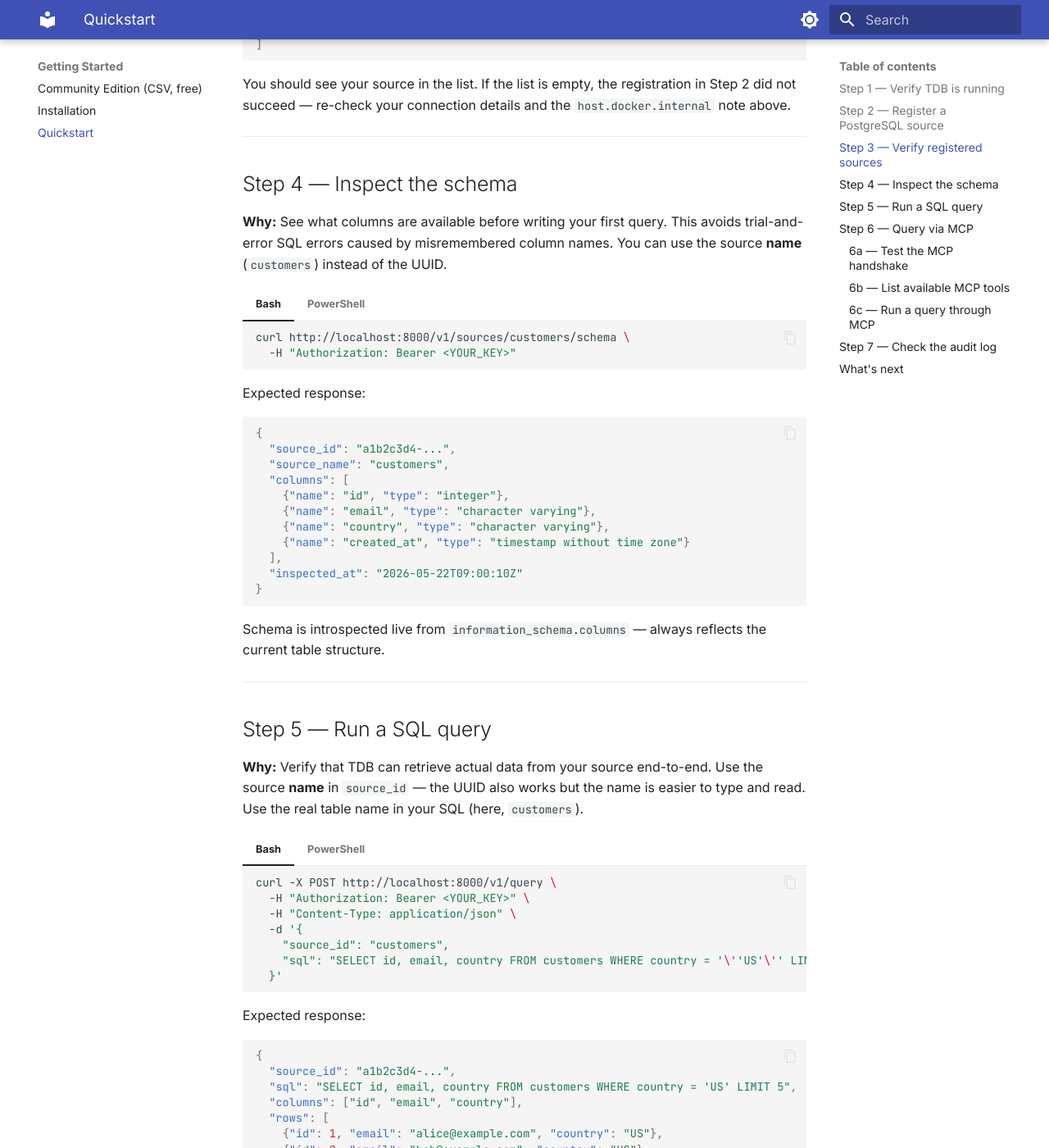
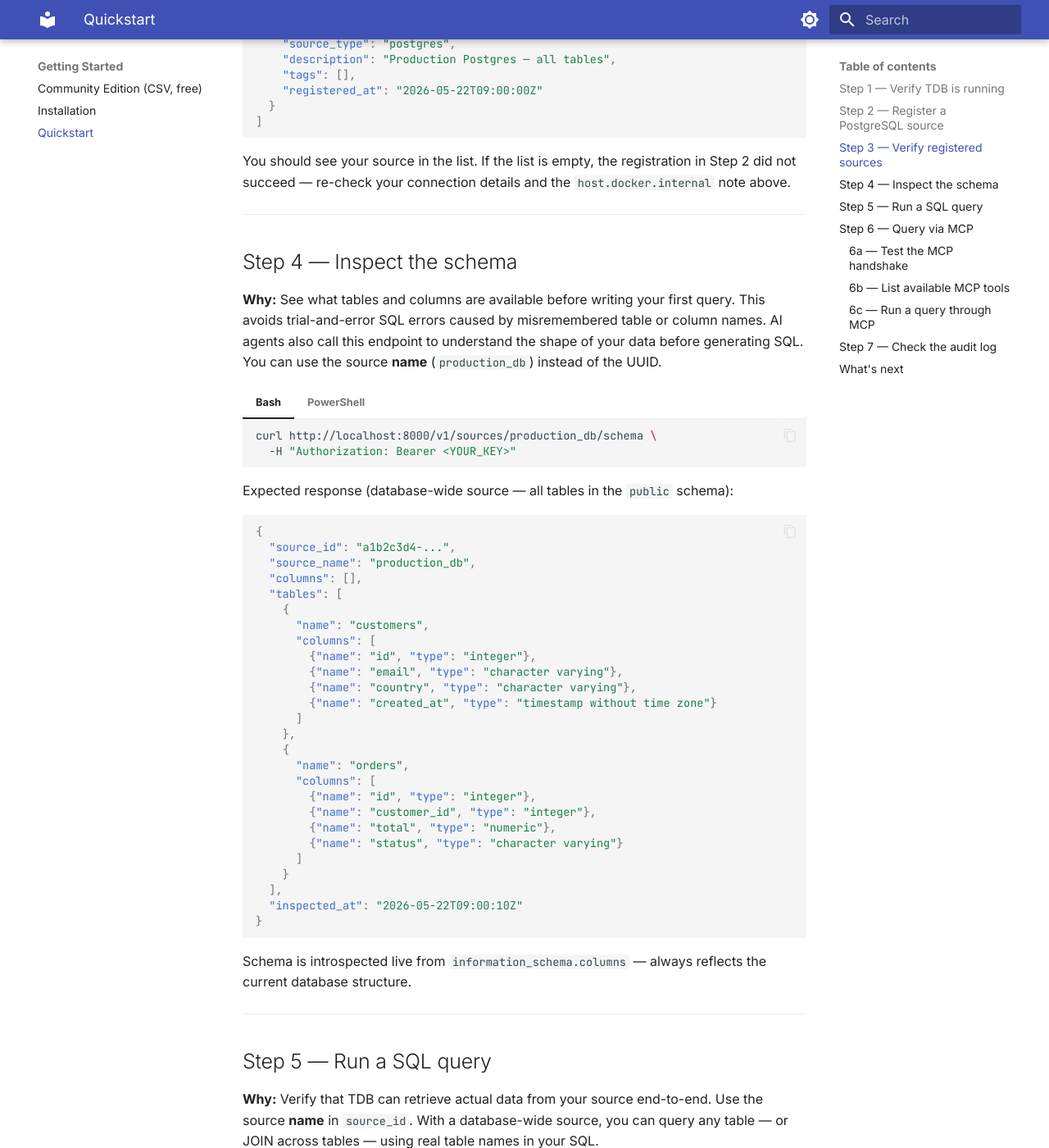
Before and after one commit to tdb-project/tdb-docs, an MkDocs documentation site: the page built from docs/getting-started/quickstart.md, in a window 1280 px wide and 1400 px high, scrolled down 2697 px. Shown: the whole window at 82% size. Built offline with MkDocs 1.6.1 and Material for MkDocs 9.7.7, drawn with Linux system fonts in a browser that asks for light colours; some of the changed text lies outside the part shown.

Commit message:
docs: update for database-wide source registration
Document the new registration modes: database-wide (omit table — one
registration covers all tables, JOINs work) and single-table (add table
to scope to one specific table).

- quickstart: Step 2 shows database-wide as primary pattern with tip on
  single-table mode; Step 3–5 updated to use production_db name; Step 4
  schema shows tables[] response; Step 5 shows single-table and JOIN examples
- api/sources.md: register section shows both modes with four tab variants;
  schema section shows both response shapes (columns[] for single-table,
  tables[] for database-wide)
- connectors/postgresql.md: rewrites intro and config table (table now
  optional); new Registration modes section with examples for both modes;
  schema introspection section explains both response shapes

Co-Authored-By: Claude Sonnet 4.6 <noreply@anthropic.com>

````diff
--- a/docs/getting-started/quickstart.md
+++ b/docs/getting-started/quickstart.md
@@ -51,7 +51,11 @@ Expected response:
 
 **Why:** TDB needs to know about your database before it can query it. You register
 the connection once — after that you refer to the source by its friendly name
-(`customers` in this example) instead of typing connection details every time.
+(`production_db` in this example) instead of typing connection details every time.
+
+**Database-wide registration (recommended):** Omit `table` to register your entire
+database as a single source. You can then query any table — or write JOINs across
+tables — using standard SQL. One registration covers all tables.
 
 === "Bash"
 
@@ -60,17 +64,16 @@ the connection once — after that you refer to the source by its friendly name
       -H "Authorization: Bearer <YOUR_KEY>" \
       -H "Content-Type: application/json" \
       -d '{
-        "name": "customers",
+        "name": "production_db",
         "source_type": "postgres",
         "connection": {
           "host": "host.docker.internal",
           "port": 5432,
           "dbname": "your_database",
           "user": "your_user",
-          "password": "your_password",
-          "table": "customers"
+          "password": "your_password"
         },
-        "description": "Customer records"
+        "description": "Production Postgres — all tables"
       }'
     ```
 
@@ -82,17 +85,16 @@ the connection once — after that you refer to the source by its friendly name
       -ContentType "application/json" `
       -Headers @{ Authorization = "Bearer <YOUR_KEY>" } `
       -Body '{
-        "name": "customers",
+        "name": "production_db",
         "source_type": "postgres",
         "connection": {
           "host": "host.docker.internal",
           "port": 5432,
           "dbname": "your_database",
           "user": "your_user",
-          "password": "your_password",
-          "table": "customers"
+          "password": "your_password"
         },
-        "description": "Customer records"
+        "description": "Production Postgres - all tables"
       }'
     ```
 
@@ -101,10 +103,10 @@ Expected response (HTTP 201):
 ```json
 {
   "id": "a1b2c3d4-...",
-  "name": "customers",
+  "name": "production_db",
   "source_type": "postgres",
-  "connection": { "host": "host.docker.internal", "port": 5432, "dbname": "...", "table": "customers" },
-  "description": "Customer records",
+  "connection": { "host": "host.docker.internal", "port": 5432, "dbname": "your_database" },
+  "description": "Production Postgres — all tables",
   "tags": [],
   "registered_by": "<YOUR_KEY>",
   "registered_at": "2026-05-22T09:00:00Z",
@@ -117,10 +119,11 @@ Expected response (HTTP 201):
     Windows or Mac host machine (or in WSL). Inside Docker, `localhost` resolves to the
     container itself — `host.docker.internal` always routes back to the host.
 
-!!! tip "Registering multiple sources"
-    TDB Enterprise supports multiple simultaneous registered sources. Run the same
-    `POST /v1/sources` call with different names and connection details for each table
-    or database you want to expose.
+!!! tip "Single-table registration"
+    To scope a source to one specific table, add `"table": "customers"` to the
+    `connection` object. The schema endpoint will then return only that table's columns.
+    This can be useful when you want to grant different API keys access to different
+    tables as separate named sources.
 
 ---
 
@@ -150,9 +153,9 @@ Expected response:
 [
   {
     "id": "a1b2c3d4-...",
-    "name": "customers",
+    "name": "production_db",
     "source_type": "postgres",
-    "description": "Customer records",
+    "description": "Production Postgres — all tables",
     "tags": [],
     "registered_at": "2026-05-22T09:00:00Z"
   }
@@ -167,64 +170,92 @@ Step 2 did not succeed — re-check your connection details and the
 
 ## Step 4 — Inspect the schema
 
-**Why:** See what columns are available before writing your first query.
-This avoids trial-and-error SQL errors caused by misremembered column names.
-You can use the source **name** (`customers`) instead of the UUID.
+**Why:** See what tables and columns are available before writing your first query.
+This avoids trial-and-error SQL errors caused by misremembered table or column names.
+AI agents also call this endpoint to understand the shape of your data before generating SQL.
+You can use the source **name** (`production_db`) instead of the UUID.
 
 === "Bash"
 
     ```bash
-    curl http://localhost:8000/v1/sources/customers/schema \
+    curl http://localhost:8000/v1/sources/production_db/schema \
       -H "Authorization: Bearer <YOUR_KEY>"
     ```
 
 === "PowerShell"
 
     ```powershell
-    Invoke-RestMethod -Uri "http://localhost:8000/v1/sources/customers/schema" `
+    Invoke-RestMethod -Uri "http://localhost:8000/v1/sources/production_db/schema" `
       -Headers @{ Authorization = "Bearer <YOUR_KEY>" }
     ```
 
-Expected response:
+Expected response (database-wide source — all tables in the `public` schema):
 
 ```json
 {
   "source_id": "a1b2c3d4-...",
-  "source_name": "customers",
-  "columns": [
-    {"name": "id", "type": "integer"},
-    {"name": "email", "type": "character varying"},
-    {"name": "country", "type": "character varying"},
-    {"name": "created_at", "type": "timestamp without time zone"}
+  "source_name": "production_db",
+  "columns": [],
+  "tables": [
+    {
+      "name": "customers",
+      "columns": [
+        {"name": "id", "type": "integer"},
+        {"name": "email", "type": "character varying"},
+        {"name": "country", "type": "character varying"},
+        {"name": "created_at", "type": "timestamp without time zone"}
+      ]
+    },
+    {
+      "name": "orders",
+      "columns": [
+        {"name": "id", "type": "integer"},
+        {"name": "customer_id", "type": "integer"},
+        {"name": "total", "type": "numeric"},
+        {"name": "status", "type": "character varying"}
+      ]
+    }
   ],
   "inspected_at": "2026-05-22T09:00:10Z"
 }
 ```
 
 Schema is introspected live from `information_schema.columns` — always reflects the
-current table structure.
+current database structure.
 
 ---
 
 ## Step 5 — Run a SQL query
 
 **Why:** Verify that TDB can retrieve actual data from your source end-to-end.
-Use the source **name** in `source_id` — the UUID also works but the name is easier
-to type and read. Use the real table name in your SQL (here, `customers`).
+Use the source **name** in `source_id`. With a database-wide source, you can query
+any table — or JOIN across tables — using real table names in your SQL.
 
-=== "Bash"
+=== "Bash (single table)"
 
     ```bash
     curl -X POST http://localhost:8000/v1/query \
       -H "Authorization: Bearer <YOUR_KEY>" \
       -H "Content-Type: application/json" \
       -d '{
-        "source_id": "customers",
+        "source_id": "production_db",
         "sql": "SELECT id, email, country FROM customers WHERE country = '\''US'\'' LIMIT 5"
       }'
     ```
 
-=== "PowerShell"
+=== "Bash (JOIN across tables)"
+
+    ```bash
+    curl -X POST http://localhost:8000/v1/query \
+      -H "Authorization: Bearer <YOUR_KEY>" \
+      -H "Content-Type: application/json" \
+      -d '{
+        "source_id": "production_db",
+        "sql": "SELECT c.email, o.total, o.status FROM customers c JOIN orders o ON o.customer_id = c.id WHERE o.status = '\''pending'\'' LIMIT 10"
+      }'
+    ```
+
+=== "PowerShell (single table)"
 
     ```powershell
     Invoke-RestMethod -Uri "http://localhost:8000/v1/query" `
@@ -232,8 +263,21 @@ to type and read. Use the real table name in your SQL (here, `customers`).
       -ContentType "application/json" `
       -Headers @{ Authorization = "Bearer <YOUR_KEY>" } `
       -Body '{
-        "source_id": "customers",
+        "source_id": "production_db",
         "sql": "SELECT id, email, country FROM customers WHERE country = ''US'' LIMIT 5"
+      }'
+    ```
+
+=== "PowerShell (JOIN across tables)"
+
+    ```powershell
+    Invoke-RestMethod -Uri "http://localhost:8000/v1/query" `
+      -Method POST `
+      -ContentType "application/json" `
+      -Headers @{ Authorization = "Bearer <YOUR_KEY>" } `
+      -Body '{
+        "source_id": "production_db",
+        "sql": "SELECT c.email, o.total, o.status FROM customers c JOIN orders o ON o.customer_id = c.id WHERE o.status = ''pending'' LIMIT 10"
       }'
     ```
 
````
Also changed, not shown: docs/api/sources.md (+94 -9 lines), docs/connectors/postgresql.md (+66 -29 lines).
